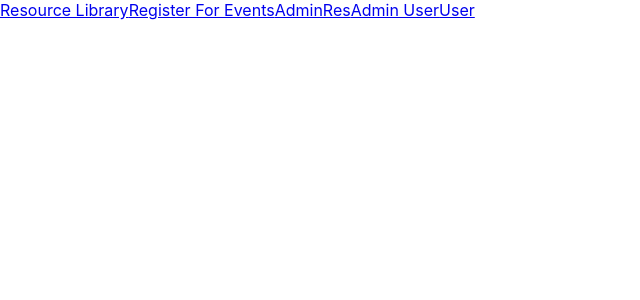
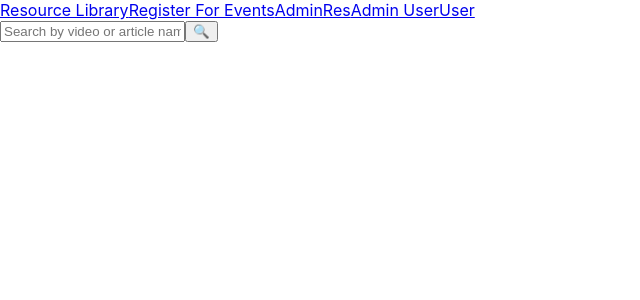
Before and after one commit to ArshdeepSB/Green-Grove-Farms-Educational-Resources-Content-Management, a React (Create React App) app in the folder ercmanagement/: page / in a window 1280 px wide. Shown: the top 300 px of the page, without its empty margins (0-640 px from the left). Built offline with nearby package versions, Linux system fonts and the light colour scheme.

Commit message:
Added new searchbar component. This filters resources on the resource page and is placed in the navbar.

```diff
--- a/ercmanagement/src/App.js
+++ b/ercmanagement/src/App.js
@@ -1,4 +1,4 @@
-import React from 'react';
+import React, { useState } from 'react';
 import { BrowserRouter as Router, Routes, Route, Link } from 'react-router-dom';
 import ResourcesLibrary from './pages/ResourcePage/ResourcePage';
 import AdminRes from './pages/AdminResources';
@@ -7,23 +7,25 @@ import UserLogin from './pages/UserPage/index';
 import AdminResi from './pages/AdminResources/index2';
 import Login from './pages/Signin';
 import Signup from './pages/Signup';
+import SearchBar from './components/searchBar';
 
 function App() {
+  const [searchTerm, setSearchTerm] = useState(''); // State to manage search term
+
   return (
     <Router>
       <div>
         <nav>
           <Link to="/ResourcesLibrary">Resource Library</Link>
-
           <Link to="/">Register For Events</Link>
           <Link to="/AdminRes">AdminRes</Link>
           <Link to="/admin-login">Admin User</Link>
           <Link to="/user-login">User </Link>
-
+          <SearchBar searchTerm={searchTerm} onSearchChange={setSearchTerm} />
         </nav>
 
         <Routes>
-          <Route path="/ResourcesLibrary" element={<ResourcesLibrary />} />
+          <Route path="/ResourcesLibrary" element={<ResourcesLibrary searchTerm={searchTerm} />}  />
           <Route path="/admin-login" component={<AdminLogin /> } />
           <Route path="/user-login" component={<UserLogin />} />
           <Route path="/AdminRes" element={<AdminRes />} />
--- /dev/null
+++ b/ercmanagement/src/components/searchBar.js
@@ -0,0 +1,25 @@
+import React from 'react';
+
+const SearchBar = ({ searchTerm, onSearchChange }) => {
+  return (
+    <div style={styles.searchContainer}>
+      <input
+        type="text"
+        placeholder="Search by video or article name"
+        value={searchTerm}
+        onChange={(e) => onSearchChange(e.target.value)}
+        style={styles.searchInput}
+      />
+      <button style={styles.iconButton}>
+        <span role="img" aria-label="search">
+          🔍
+        </span>
+      </button>
+    </div>
+  );
+};
+
+const styles = {
+  };
+
+export default SearchBar;
--- a/ercmanagement/src/pages/ResourcePage/ResourcePage.js
+++ b/ercmanagement/src/pages/ResourcePage/ResourcePage.js
@@ -2,7 +2,7 @@ import React, { useState, useEffect } from 'react';
 import axios from 'axios';
 import './resourcepage.css'; // Import the CSS file
 
-const ResourcesLibrary = () => {
+const ResourcesLibrary = ({searchTerm}) => {
     const [resources, setResources] = useState([]);
     const [error, setError] = useState('');
 
@@ -21,9 +21,14 @@ const ResourcesLibrary = () => {
         fetchResources();
     }, []);
 
+    const filteredResources = resources.filter(resource =>
+        resource.title.toLowerCase().includes(searchTerm.toLowerCase())
+    );
+
+
     // Filter resources into articles and videos
-    const articles = resources.filter(resource => resource.youtubeId === ''); // Articles when youtubeId is '0'
-    const videos = resources.filter(resource => resource.youtubeId !== '0' && resource.youtubeId); // Videos when youtubeId is not '0'
+    const articles = filteredResources.filter(resource => resource.youtubeId === ''); // Articles when youtubeId is '0'
+    const videos = filteredResources.filter(resource => resource.youtubeId !== '0' && resource.youtubeId); // Videos when youtubeId is not '0'
 
     return (
         <div className="container">
```
